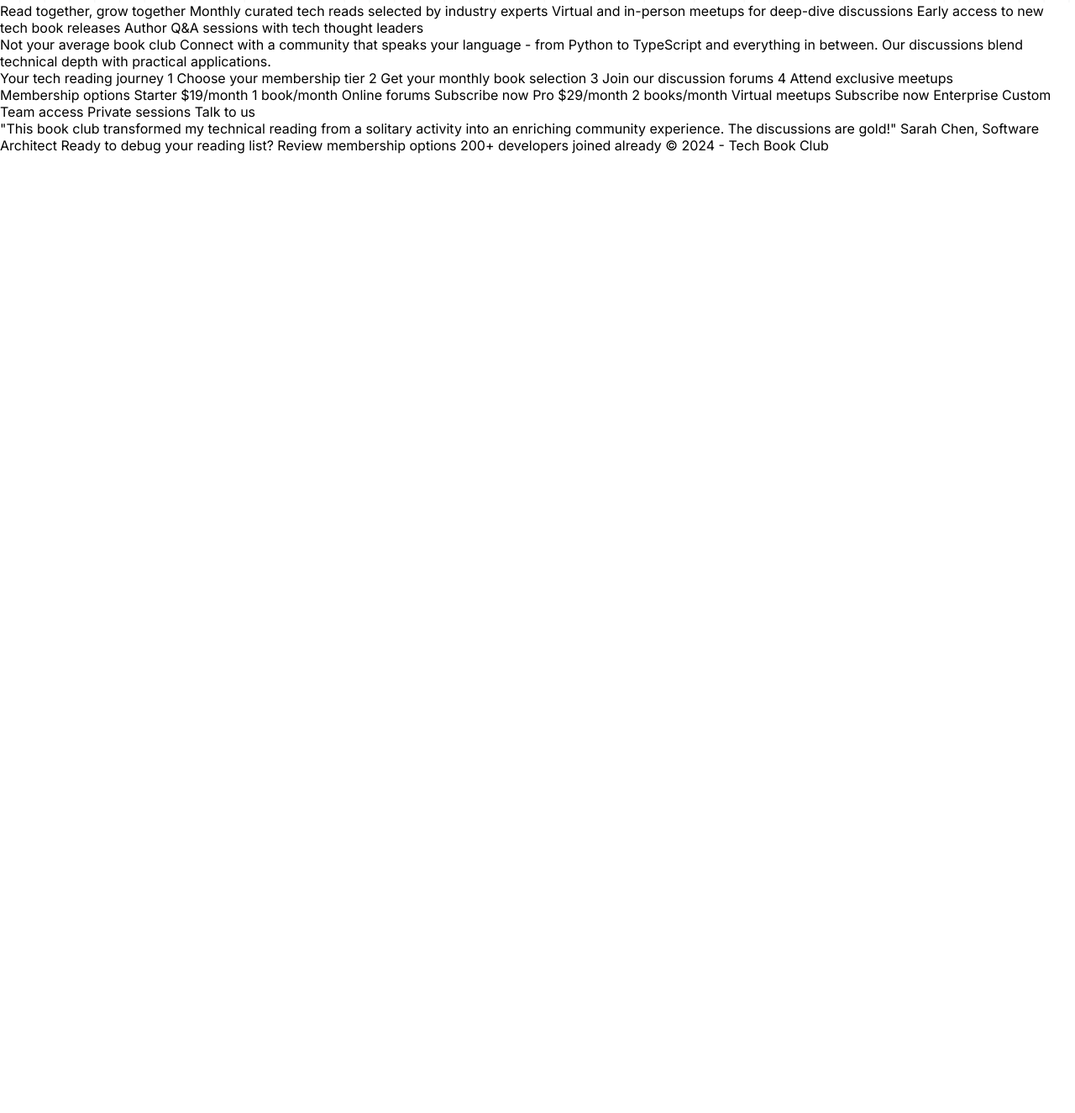
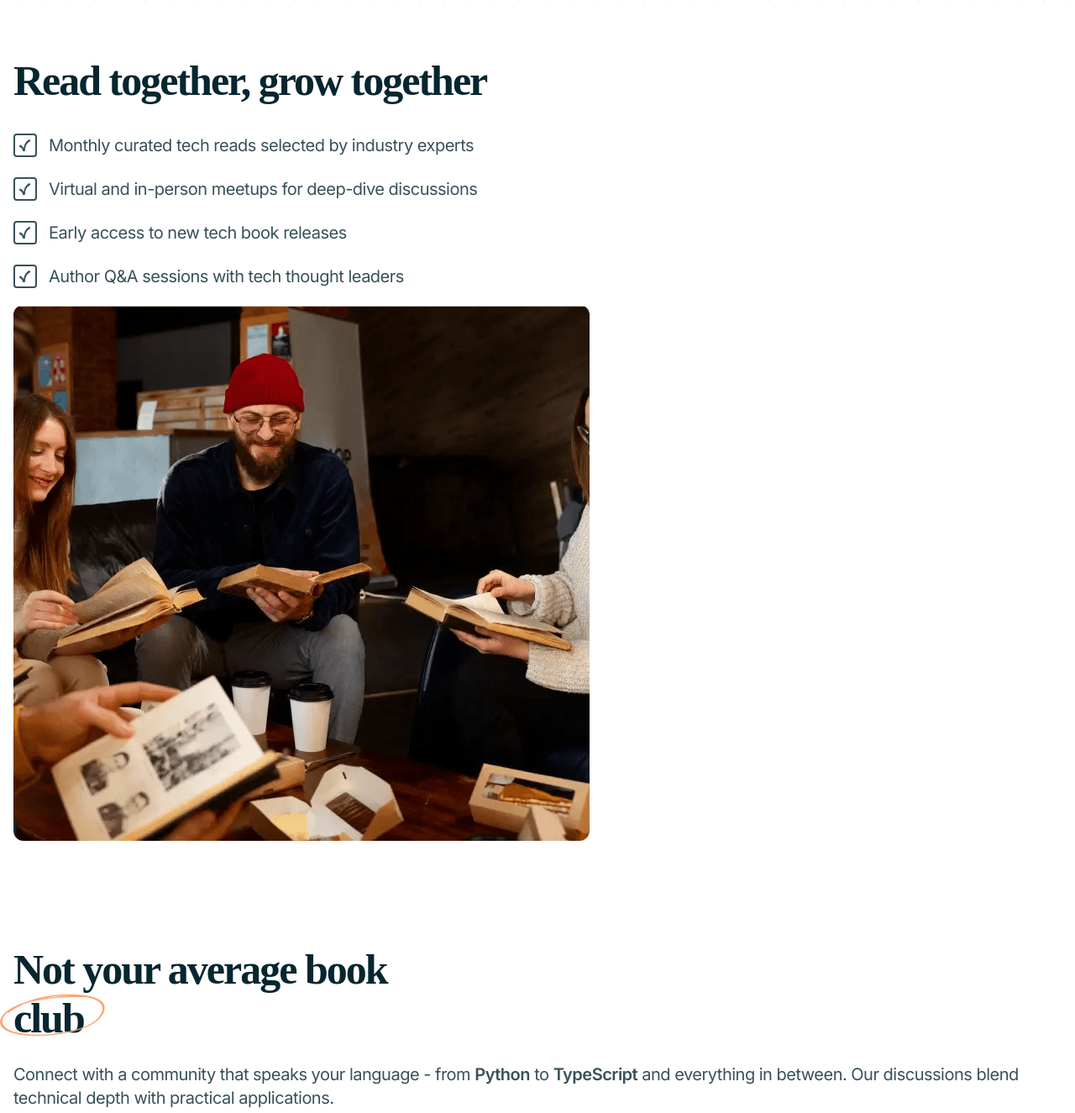
Before and after one commit to Ijndi/tech-book-club-landing-page, a plain HTML site: page index.html in a window 1280 px wide. Shown: the part 1237-2562 px from the top of the page at 84% size. Before the commit the page ends 1420 px from the top, so only its background shows below. Drawn offline with Linux system fonts and the light colour scheme; a web font is replaced by a local one.

Commit message:
did section 3 (nearly done)

```diff
--- a/css/index.css
+++ b/css/index.css
@@ -204,3 +204,83 @@ img{
     border-radius: 12px;
 
 }
+.section-2{
+    margin-top: 64px;
+    padding-right: 16px;
+    margin-bottom: 64px;
+    padding-left: 16px;
+}
+.section-2-title{
+    font-family: var(--ff-primary);
+    font-size: var(--fs-h2);
+    font-weight: var(--fw-semibold);
+    color: var(--clr-neutral900);
+    line-height: var(--lh130);
+    letter-spacing: var(--ls-2);
+}
+.section-2-list{
+    display: grid;
+    gap: 24px;
+    margin-top: 34px;
+    display: flex;
+    flex-direction: column;
+    width: fit-content;
+    color: var(--clr-neutral700);
+    font-family: var(--ff-secondary);
+    font-size: var(--fs-h5);
+    letter-spacing: var(--ls-0_5);
+    line-height: var(--lh140);
+    list-style: none;
+    padding: 0;
+}
+.section-2-list li{
+    padding: 0 0 0 42px;
+    margin: 0;
+    display: list-item;
+    background-image: url(../assets/images/icon-check.svg);
+    background-repeat: no-repeat;
+    background-position: center left;
+}
+.img-example-read-toether{
+    height: fit-content;
+    border-radius: 12px;
+}
+.section-3{
+    margin-top: 120px;
+    padding-right: 16px;
+    margin-bottom: 120px;
+    padding-left: 16px;
+}
+.section-3-title{
+    font-family: var(--ff-primary);
+    font-size: var(--fs-h2);
+    font-weight: var(--fw-semibold);
+    color: var(--clr-neutral900);
+    line-height: var(--lh130);
+    letter-spacing: var(--ls-2);
+}
+.circle-img{
+    width: 125px;
+    position: absolute;
+    left: 0px;
+}
+.section-3-text{
+    font-family: var(--ff-secondary);
+    font-size: var(--fs-h5);
+    color: var(--clr-neutral700);
+    line-height: var(--lh140);
+    letter-spacing: var(--ls-0_5);
+    margin-top: 24px;
+    margin-bottom:27px;
+}
+.bold-small-text{
+    font-weight: var(--fw-semibold);
+}
+.img-example-section-3{
+    border-radius: 12px;
+}
+.img-tech-logos{
+    position: absolute;
+    left: auto;
+    right: 50px;
+}
--- a/index.html
+++ b/index.html
@@ -56,19 +56,35 @@
       <img class="img-example-title" src="./assets/images/image-hero-mobile.png" alt="moblie example">
      </div>
   </div>
-  <section>
-   Read together, grow together
-
-   Monthly curated tech reads selected by industry experts
-    Virtual and in-person meetups for deep-dive discussions
-   Early access to new tech book releases
-    Author Q&A sessions with tech thought leaders
+  <section class="section-2">
+    <h2 class="section-2-title">
+      Read together, grow together
+    </h2>
+    <ul class="section-2-list">
+      <li>Monthly curated tech reads selected by industry experts</li>
+      <li>Virtual and in-person meetups for deep-dive discussions</li>
+      <li>Early access to new tech book releases</li>
+      <li>Author Q&A sessions with tech thought leaders</li>
+    </ul>
+    <div>
+      <img class="img-example-read-toether" src="./assets/images/image-read-together-mobile.png" alt="reading together">
+    </div>
   </section>
-  <section>
-   Not your average book club
-
-    Connect with a community that speaks your language - from Python to TypeScript and
-    everything in between. Our discussions blend technical depth with practical applications.
+  <section class="section-3">
+    <h2 class="section-3-title">
+      Not your average book
+    </h2>
+    <span class="section-3-title">
+      club
+      <img class="circle-img" src="./assets/images/pattern-circle.png" alt="">
+    </span>
+    <p class="section-3-text">
+      Connect with a community that speaks your language - from <span class="bold-small-text">Python</span> to <span class="bold-small-text">TypeScript</span> and
+      everything in between. Our discussions blend technical depth with practical applications.
+    </p>
+    <div class="imgs-tech-eg">
+      <img class="img-example-section-3" src="./assets/images/image-not-average-mobile.png" alt="not average">
+      <img class="img-tech-logos" src="./assets/images/logos-tech.svg" alt="logos of tech">
   </section>
   <section>
     Your tech reading journey
```
